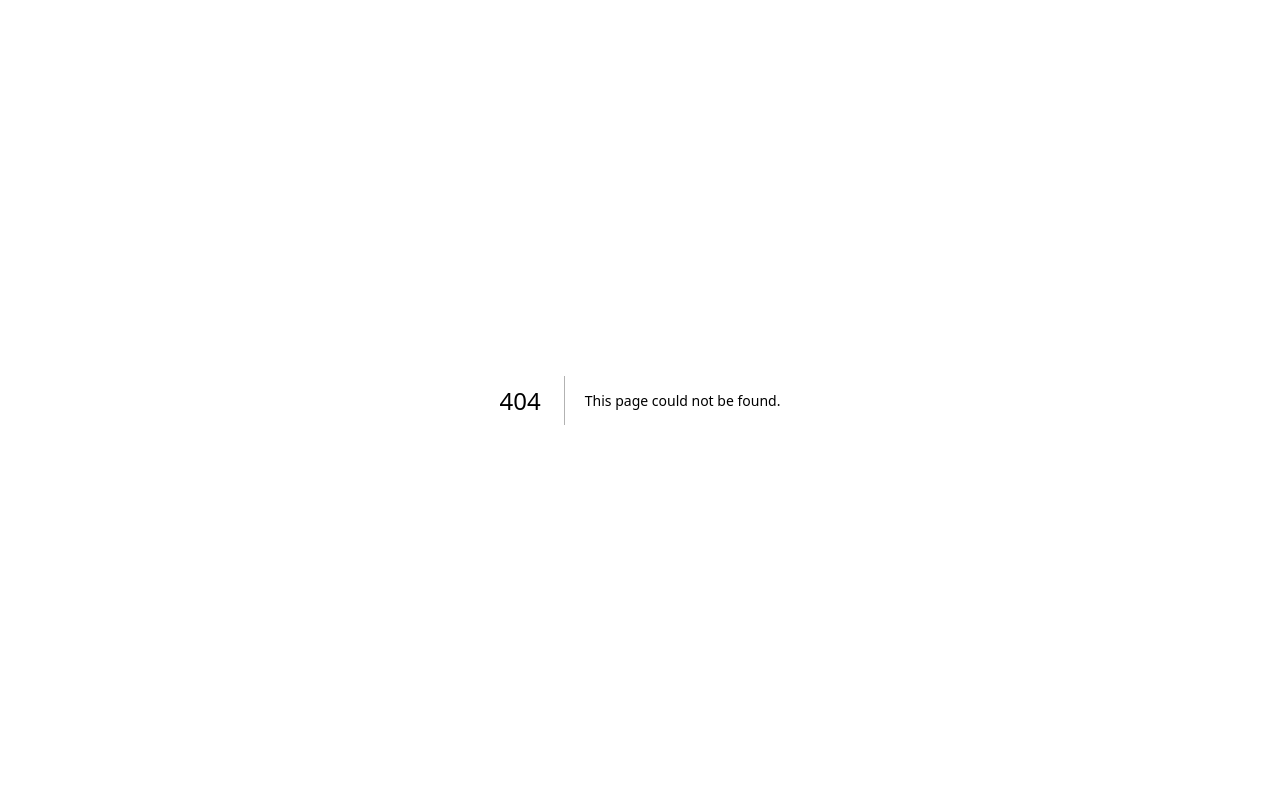
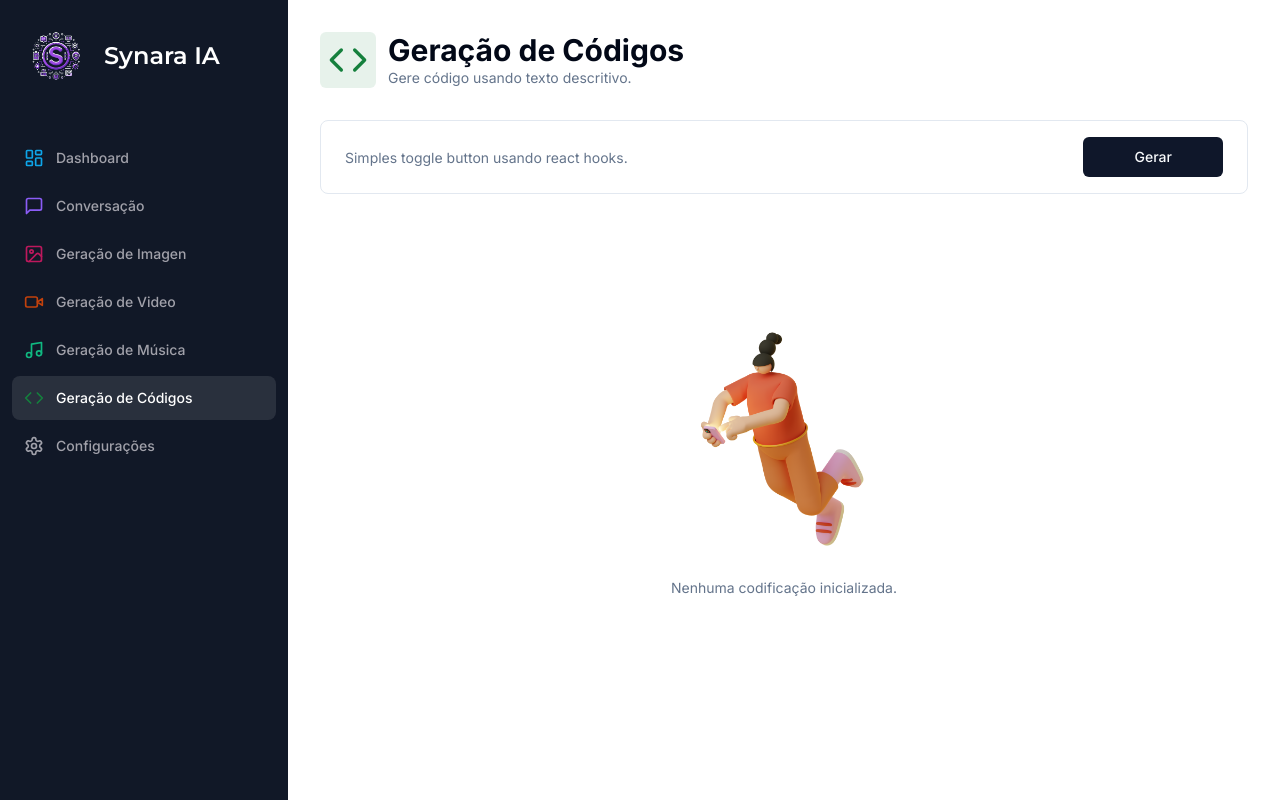
Before and after one commit to luizengdev/synara-ai, a Next.js app: page /code in a window 1280 px wide. Before the commit this address had no page. Built offline with nearby package versions, Linux system fonts and the light colour scheme.

Commit message:
feat: add CodePage and route code

```diff
--- /dev/null
+++ b/app/(dashboard)/(routes)/code/constants.ts
@@ -0,0 +1,7 @@
+import * as z from "zod";
+
+export const formsSchema = z.object({
+  prompt: z.string().min(1, {
+    message: "Por favor, digite algo para o prompt.",
+  }),
+});
--- /dev/null
+++ b/app/(dashboard)/(routes)/code/page.tsx
@@ -0,0 +1,166 @@
+"use client";
+
+import axios from "axios";
+import * as z from "zod";
+import { Code } from "lucide-react";
+import { useForm } from "react-hook-form";
+import { zodResolver } from "@hookform/resolvers/zod";
+import { useRouter } from "next/navigation";
+import { useState } from "react";
+import { ChatCompletionRequestMessage } from "openai";
+import { cn } from "@/lib/utils";
+import { formsSchema } from "./constants";
+import ReactMarkdown from "react-markdown";
+
+import { Form, FormControl, FormField, FormItem } from "@/components/ui/form";
+import { Input } from "@/components/ui/input";
+import { Button } from "@/components/ui/button";
+
+import Heading from "@/components/heading";
+import Empty from "@/components/empty";
+import Loader from "@/components/loader";
+import UserAvatar from "@/components/user-avatar";
+import BotAvatar from "@/components/bot-avatar";
+
+const CodePage = () => {
+  const router = useRouter();
+  const [messages, setMessages] = useState<ChatCompletionRequestMessage[]>([]);
+
+  const form = useForm<z.infer<typeof formsSchema>>({
+    resolver: zodResolver(formsSchema),
+    defaultValues: {
+      prompt: "",
+    },
+  });
+
+  const isLoading = form.formState.isSubmitting;
+
+  const onSubmit = async (values: z.infer<typeof formsSchema>) => {
+    try {
+      const userMessage: ChatCompletionRequestMessage = {
+        role: "user",
+        content: values.prompt,
+      };
+      const newMessages = [...messages, userMessage];
+
+      const response = await axios.post("/api/code", {
+        messages: newMessages,
+      });
+      setMessages((current) => [...current, userMessage, response.data]);
+
+      form.reset();
+    } catch (error: any) {
+      // TODO: Open Pro Modal
+      console.log(error);
+    } finally {
+      router.refresh();
+    }
+  };
+
+  return (
+    <div>
+      <Heading
+        title="Geração de Códigos"
+        description="Gere código usando texto descritivo."
+        icon={Code}
+        iconColor="text-green-700"
+        bgColor="bg-green-700/10"
+      />
+      <div className="px-4 lg:px-8">
+        <div>
+          <Form {...form}>
+            <form
+              onSubmit={form.handleSubmit(onSubmit)}
+              className="
+                rounded-lg
+                border
+                w-full
+                p-4
+                px-3
+                md:px-6
+                focus-within:shadow-sm
+                grid grid-cols-12
+                gap-2"
+            >
+              <FormField
+                name="prompt"
+                render={({ field }) => (
+                  <FormItem className="col-span-12 lg:col-span-10">
+                    <FormControl className="m-0 p-0">
+                      <Input
+                        className="border-0 outline-none
+                         focus-visible:ring-0
+                         focus-visible:ring-transparent"
+                        disabled={isLoading}
+                        placeholder="Simples toggle button usando react hooks."
+                        {...field}
+                      />
+                    </FormControl>
+                  </FormItem>
+                )}
+              />
+              <Button
+                className="col-span-12 lg:col-span-2 w-full"
+                disabled={isLoading}
+              >
+                Gerar
+              </Button>
+            </form>
+          </Form>
+        </div>
+        <div className="space-y-4 mt-4">
+          {isLoading && (
+            <div
+              className="p-8 rounded-lg w-full flex items-center
+            justify-center bg-muted"
+            >
+              <Loader />
+            </div>
+          )}
+          {messages.length === 0 && !isLoading && (
+            <Empty label="Nenhuma codificação inicializada." />
+          )}
+          <div className="flex flex-col-reverse gap-y-4">
+            {messages.map((message) => (
+              <div
+                key={message.content}
+                className={cn(
+                  "p-8 w-full flex items-start gap-x-8 rounded-lg",
+                  message.role === "user"
+                    ? "bg-white border border-black/10"
+                    : "bg-muted"
+                )}
+              >
+                {message.role === "user" ? <UserAvatar /> : <BotAvatar />}
+                <ReactMarkdown
+                  components={{
+                    pre: ({ node, ...props }) => (
+                      <div
+                        className="overflow-auto w-full my-2
+                      bg-black/10 p2 rounded-lg"
+                      >
+                        <pre {...props} />
+                      </div>
+                    ),
+                    code: ({ node, ...props }) => (
+                      <code
+                        className="p-1 bg-black/10 rounded-lg
+                      font-mono text-sm"
+                        {...props}
+                      />
+                    ),
+                  }}
+                  className="text-sm overflow-hidden leading-7"
+                >
+                  {message.content || ""}
+                </ReactMarkdown>
+              </div>
+            ))}
+          </div>
+        </div>
+      </div>
+    </div>
+  );
+};
+
+export default CodePage;
--- /dev/null
+++ b/app/api/code/route.ts
@@ -0,0 +1,45 @@
+import { auth } from "@clerk/nextjs";
+import { NextResponse } from "next/server";
+import { ChatCompletionRequestMessage, Configuration, OpenAIApi } from "openai";
+
+const configuration = new Configuration({
+  apiKey: process.env.OPENAI_API_KEY,
+});
+
+const openai = new OpenAIApi(configuration);
+
+const instructionMessage: ChatCompletionRequestMessage = {
+  role: "system",
+  content:
+    "Você é um gerador de código. Você deve responder apenas em trechos de código de remarcação. Use comentários de código para explicações.",
+};
+
+export async function POST(req: Request) {
+  try {
+    const { userId } = auth();
+    const body = await req.json();
+    const { messages } = body;
+
+    if (!userId) {
+      return new NextResponse("Unauthorized", { status: 401 });
+    }
+
+    if (!configuration.apiKey) {
+      return new NextResponse("OpenAI API key not configured", { status: 500 });
+    }
+
+    if (!messages) {
+      return new NextResponse("Messages are required", { status: 400 });
+    }
+
+    const response = await openai.createChatCompletion({
+      model: "gpt-3.5-turbo",
+      messages: [instructionMessage, ...messages],
+    });
+
+    return NextResponse.json(response.data.choices[0].message);
+  } catch (error) {
+    console.log("[CODE_ERRO]", error);
+    return new NextResponse("Internal Server Error", { status: 500 });
+  }
+}
--- a/package.json
+++ b/package.json
@@ -24,6 +24,7 @@
     "react": "^18",
     "react-dom": "^18",
     "react-hook-form": "^7.50.1",
+    "react-markdown": "^9.0.1",
     "tailwind-merge": "^2.2.1",
     "tailwindcss-animate": "^1.0.7",
     "zod": "^3.22.4"
```
Also changed, not shown: 1 other file (tests, documents, lock files or other folders).
